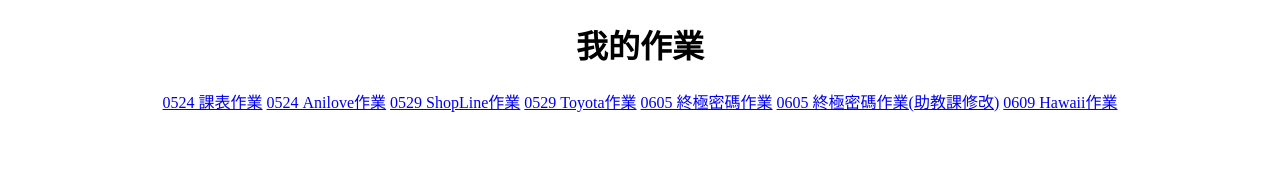
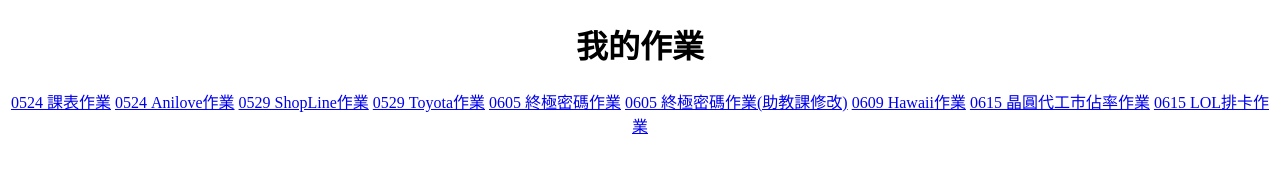
Before and after one commit to evolution862/evolution862.github.io, a plain HTML site: page index.html in a window 1280 px wide. Drawn offline with Linux system fonts and the light colour scheme.

Commit message:
index變更

```diff
--- a/index.html
+++ b/index.html
@@ -21,6 +21,8 @@
     <a href="./0605 homework/number.html">0605 終極密碼作業</a>
     <a href="./0612 終極密碼 助教課/guessnumber.html">0605 終極密碼作業(助教課修改)</a>
     <a href="./0609 homework/hawaii.html">0609 Hawaii作業</a>
+    <a href="./0615 homework/MarketShare.html">0615 晶圓代工市佔率作業</a>
+    <a href="./0615 homework/LoL_CardStatic.html">0615 LOL排卡作業</a>
 
 </body>
 
```
